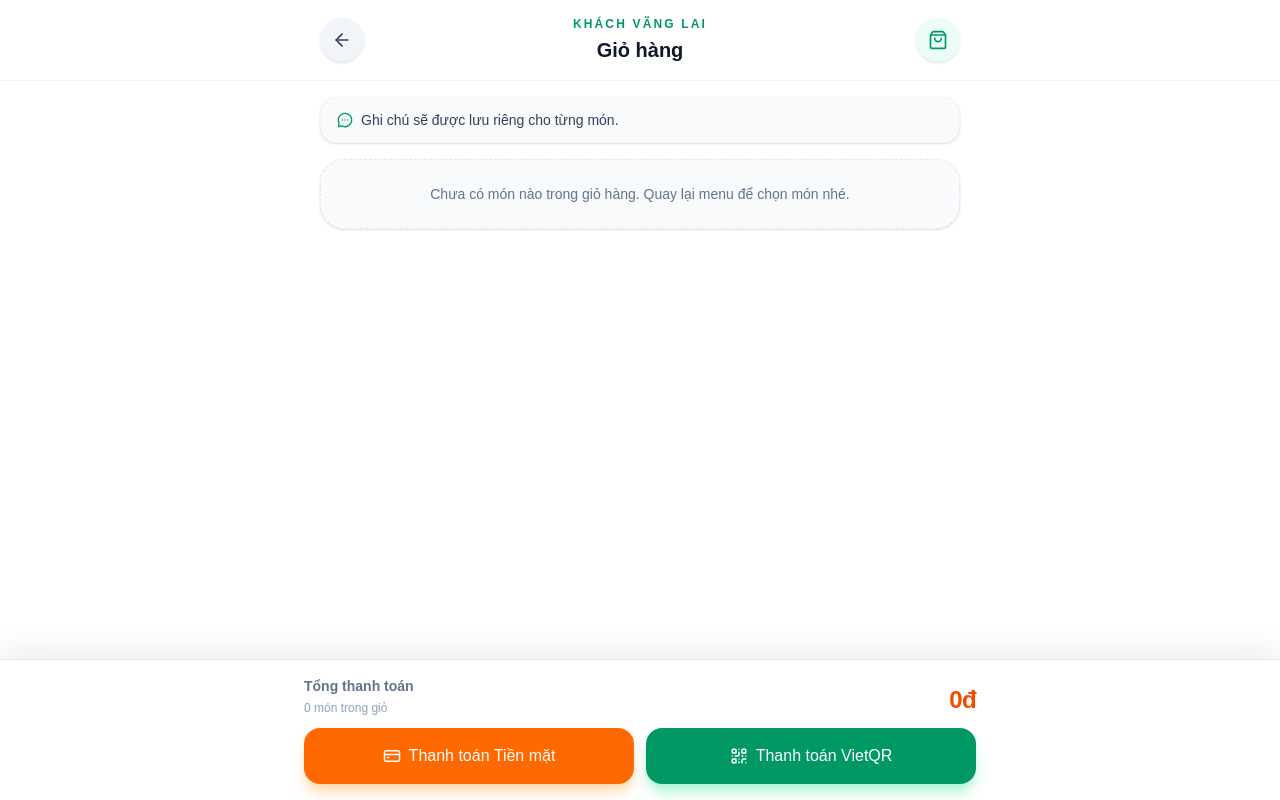
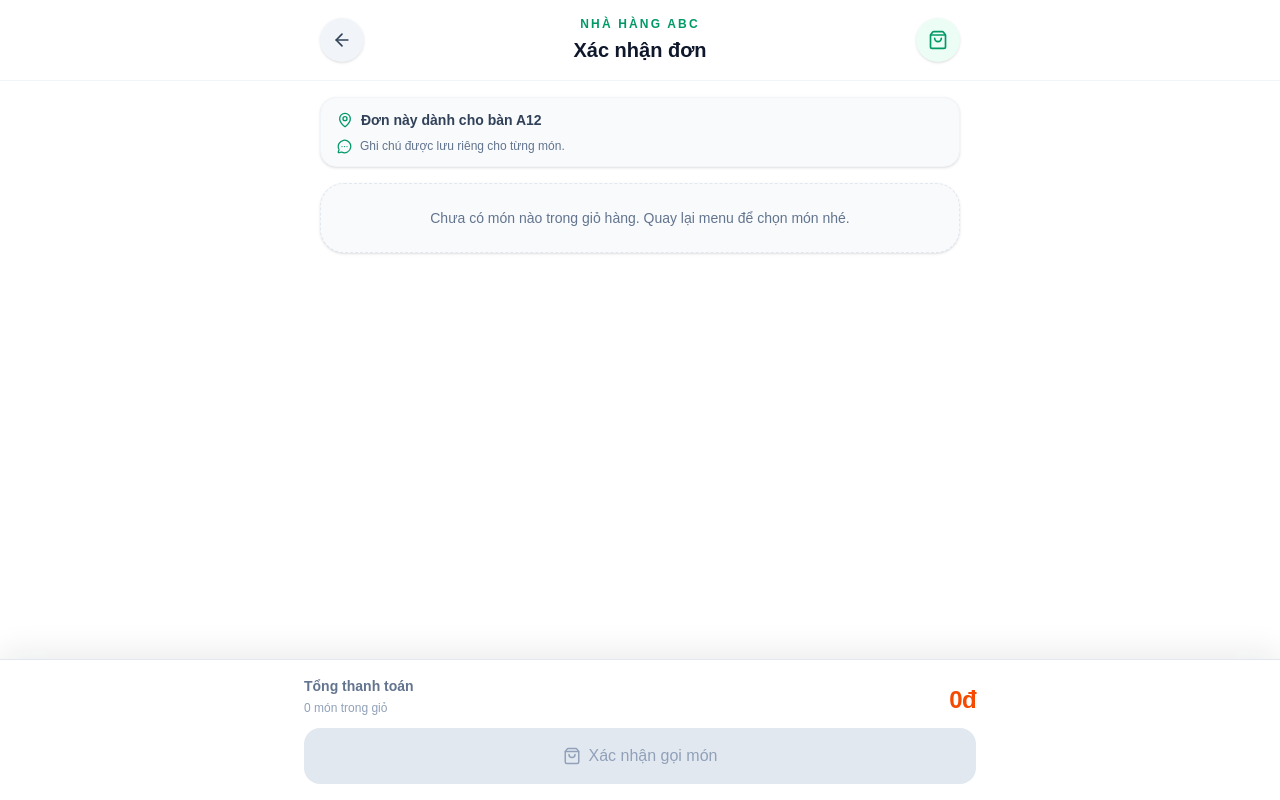
Before and after one commit to poromvp/Smart-POS, a Next.js app in the folder frontend/: page /cart in a window 1280 px wide. Built offline with nearby package versions, Linux system fonts and the light colour scheme.

Commit message:
feat(kds): implement timestamp-based timer and late warning

```diff
--- a/frontend/src/app/cart/page.tsx
+++ b/frontend/src/app/cart/page.tsx
@@ -1,7 +1,8 @@
 "use client";
 
-import { ArrowLeft, CreditCard, MessageCircleMore, Minus, Plus, QrCode, ShoppingBag } from "lucide-react";
+import { ArrowLeft, CheckCircle2, LoaderCircle, MapPin, MessageCircleMore, Minus, Plus, ShoppingBag } from "lucide-react";
 import { useRouter } from "next/navigation";
+import { useState } from "react";
 import { useGuestCart } from "@/components/customer/guestCartStore";
 
 const formatCurrency = (amount: number) => `${amount.toLocaleString("vi-VN")}đ`;
@@ -9,16 +10,51 @@ const formatCurrency = (amount: number) => `${amount.toLocaleString("vi-VN")}đ`
 export default function GuestCartPage() {
   const router = useRouter();
   const { cartItems, totalPrice, updateNote, updateQuantity: changeQuantity, clearCart } = useGuestCart();
+  const [submissionState, setSubmissionState] = useState<"idle" | "submitting" | "success">("idle");
 
-  const handleCashPayment = () => {
-    alert("Đã chọn thanh toán tiền mặt");
-    clearCart();
+  const handleSubmitOrder = () => {
+    if (cartItems.length === 0 || submissionState !== "idle") return;
+
+    setSubmissionState("submitting");
+
+    // Local demo only: no order API or kitchen integration exists yet.
+    window.setTimeout(() => {
+      clearCart();
+      setSubmissionState("success");
+    }, 650);
   };
 
-  const handleVietQrPayment = () => {
-    alert("Đã chọn thanh toán VietQR");
-    clearCart();
+  const handleBackToMenu = () => {
+    setSubmissionState("idle");
+    router.push("/menu");
   };
+
+  if (submissionState === "success") {
+    return (
+      <main className="flex min-h-screen items-center justify-center bg-slate-50 px-4 text-slate-900">
+        <section className="w-full max-w-md rounded-3xl border border-emerald-100 bg-white p-7 text-center shadow-xl shadow-emerald-100/60">
+          <div className="mx-auto flex h-16 w-16 items-center justify-center rounded-full bg-emerald-100 text-emerald-600">
+            <CheckCircle2 size={36} aria-hidden="true" />
+          </div>
+          <p className="mt-5 text-xs font-bold uppercase tracking-[0.18em] text-emerald-600">Bàn A12</p>
+          <h1 className="mt-2 text-2xl font-extrabold">Đã ghi nhận yêu cầu gọi món</h1>
+          <p className="mt-3 text-sm leading-6 text-slate-600">
+            Yêu cầu đã được lưu trong phiên bản demo trên thiết bị này.
+          </p>
+          <p className="mt-2 text-xs leading-5 text-slate-400">
+            Hệ thống hiện chưa kết nối gửi đơn trực tiếp đến bếp.
+          </p>
+          <button
+            type="button"
+            onClick={handleBackToMenu}
+            className="mt-7 min-h-14 w-full rounded-2xl bg-emerald-600 px-5 font-bold text-white shadow-lg shadow-emerald-200 transition active:scale-[0.98] hover:bg-emerald-700"
+          >
+            Quay lại thực đơn
+          </button>
+        </section>
+      </main>
+    );
+  }
 
   return (
     <main className="min-h-screen bg-white text-slate-900">
@@ -34,10 +70,8 @@ export default function GuestCartPage() {
           </button>
 
           <div className="text-center">
-            <p className="text-xs font-semibold uppercase tracking-[0.18em] text-emerald-600">
-              Khách vãng lai
-            </p>
-            <h1 className="mt-1 text-xl font-bold text-slate-900">Giỏ hàng</h1>
+            <p className="text-xs font-semibold uppercase tracking-[0.18em] text-emerald-600">Nhà hàng ABC</p>
+            <h1 className="mt-1 text-xl font-bold text-slate-900">Xác nhận đơn</h1>
           </div>
 
           <div className="flex h-11 w-11 items-center justify-center rounded-full bg-emerald-50 text-emerald-600 shadow-sm">
@@ -48,9 +82,13 @@ export default function GuestCartPage() {
 
       <section className="mx-auto max-w-2xl px-4 pb-36 pt-4">
         <div className="mb-4 rounded-2xl border border-slate-100 bg-slate-50 px-4 py-3 text-sm text-slate-600 shadow-sm">
-          <div className="flex items-center gap-2 text-slate-700">
-            <MessageCircleMore size={16} className="text-emerald-600" aria-hidden="true" />
-            Ghi chú sẽ được lưu riêng cho từng món.
+          <div className="flex items-center gap-2 font-semibold text-slate-700">
+            <MapPin size={16} className="text-emerald-600" aria-hidden="true" />
+            Đơn này dành cho bàn A12
+          </div>
+          <div className="mt-2 flex items-center gap-2 text-xs text-slate-500">
+            <MessageCircleMore size={15} className="text-emerald-600" aria-hidden="true" />
+            Ghi chú được lưu riêng cho từng món.
           </div>
         </div>
 
@@ -66,6 +104,8 @@ export default function GuestCartPage() {
                 <div className="min-w-0">
                   <h2 className="truncate text-base font-bold text-slate-900">{item.name}</h2>
                   <p className="mt-1 text-sm font-semibold text-emerald-600">{formatCurrency(item.basePrice + item.modifierTotal)}</p>
+                  {item.toppings.length > 0 && <p className="mt-1 text-xs text-slate-500">Topping: {item.toppings.join(", ")}</p>}
+                  <p className="mt-1 text-xs text-slate-500">Độ ngọt: {item.sweetness}</p>
                 </div>
 
                 <div className="flex items-center rounded-full border border-slate-200 bg-white shadow-sm">
@@ -115,25 +155,15 @@ export default function GuestCartPage() {
             <p className="text-2xl font-extrabold tracking-tight text-orange-600">{formatCurrency(totalPrice)}</p>
           </div>
 
-          <div className="grid grid-cols-2 gap-3">
-            <button
-              type="button"
-              onClick={handleCashPayment}
-              className="flex min-h-14 items-center justify-center gap-2 rounded-2xl bg-orange-500 px-4 text-sm font-bold text-white shadow-lg shadow-orange-200 transition active:scale-[0.98] hover:bg-orange-600"
-            >
-              <CreditCard size={18} aria-hidden="true" />
-              Thanh toán Tiền mặt
-            </button>
-
-            <button
-              type="button"
-              onClick={handleVietQrPayment}
-              className="flex min-h-14 items-center justify-center gap-2 rounded-2xl bg-emerald-600 px-4 text-sm font-bold text-white shadow-lg shadow-emerald-200 transition active:scale-[0.98] hover:bg-emerald-700"
-            >
-              <QrCode size={18} aria-hidden="true" />
-              Thanh toán VietQR
-            </button>
-          </div>
+          <button
+            type="button"
+            onClick={handleSubmitOrder}
+            disabled={cartItems.length === 0 || submissionState !== "idle"}
+            className="flex min-h-14 w-full items-center justify-center gap-2 rounded-2xl bg-emerald-600 px-4 text-sm font-bold text-white shadow-lg shadow-emerald-200 transition active:scale-[0.98] hover:bg-emerald-700 disabled:cursor-not-allowed disabled:bg-slate-200 disabled:text-slate-400 disabled:shadow-none"
+          >
+            {submissionState === "submitting" ? <LoaderCircle size={18} className="animate-spin" aria-hidden="true" /> : <ShoppingBag size={18} aria-hidden="true" />}
+            {submissionState === "submitting" ? "Đang ghi nhận..." : "Xác nhận gọi món"}
+          </button>
         </div>
       </footer>
     </main>
--- a/frontend/src/app/menu/page.tsx
+++ b/frontend/src/app/menu/page.tsx
@@ -2,7 +2,7 @@
 
 import { useState } from "react";
 import { useRouter } from "next/navigation";
-import { ShoppingCart } from "lucide-react";
+import { MapPin, ShoppingCart } from "lucide-react";
 
 import MenuItem, {
   type MenuItemData,
@@ -67,7 +67,7 @@ const STATION_LABEL: Record<MenuItemData["stationId"], string> = {
 export default function MenuPage() {
   const router = useRouter();
   const [selectedItem, setSelectedItem] = useState<MenuItemData | null>(null);
-  const { cartItems, addItem, clearCart } = useGuestCart();
+  const { cartItems, addItem } = useGuestCart();
 
   const handleAddToCart = (selection: ModifierSelection) => {
     if (!selectedItem) return;
@@ -89,13 +89,6 @@ export default function MenuPage() {
     setSelectedItem(null);
   };
 
-  const handleSubmitOrder = () => {
-    if (cartItems.length === 0) return;
-
-    alert("Đã gửi đơn xuống bếp thành công");
-    clearCart();
-  };
-
   return (
     <main className="min-h-screen bg-slate-50 pb-32">
       {/* Header */}
@@ -111,9 +104,10 @@ export default function MenuPage() {
                 Thực đơn
               </h1>
 
-              <p className="mt-1 text-sm text-slate-500">
-                Bàn #A12 • Quét QR thành công
-              </p>
+              <div className="mt-2 inline-flex items-center gap-2 rounded-full bg-emerald-50 px-3 py-1.5 text-sm font-medium text-emerald-700">
+                <MapPin size={15} aria-hidden="true" />
+                Đang gọi món cho bàn A12
+              </div>
             </div>
 
             <div className="ml-auto flex justify-end">
@@ -123,7 +117,7 @@ export default function MenuPage() {
                 className="inline-flex h-11 items-center gap-2 rounded-full border border-slate-200 bg-white px-4 text-sm font-semibold text-slate-700 shadow-sm transition hover:border-orange-300 hover:bg-orange-50 hover:text-orange-700"
               >
                 <ShoppingCart size={18} aria-hidden="true" />
-                Giỏ hàng
+                Xem giỏ
               </button>
             </div>
           </div>
@@ -173,7 +167,7 @@ export default function MenuPage() {
       {/* Floating Cart */}
       <FloatingCart
         items={cartItems}
-        onSubmitOrder={handleSubmitOrder}
+        onViewCart={() => router.push("/cart")}
       />
     </main>
   );
--- a/frontend/src/components/customer/FloatingCart.tsx
+++ b/frontend/src/components/customer/FloatingCart.tsx
@@ -5,12 +5,12 @@ import type { CartItem } from "./guestCartStore";
 
 interface FloatingCartProps {
   items: CartItem[];
-  onSubmitOrder: () => void;
+  onViewCart: () => void;
 }
 
 export default function FloatingCart({
   items,
-  onSubmitOrder,
+  onViewCart,
 }: FloatingCartProps) {
   const [open, setOpen] = useState(false);
 
@@ -121,10 +121,10 @@ export default function FloatingCart({
 
               <button
                 type="button"
-                onClick={onSubmitOrder}
+                onClick={onViewCart}
                 className="min-h-14 w-full rounded-2xl bg-emerald-600 px-5 font-semibold text-white shadow-lg shadow-emerald-200 transition active:scale-[0.98] hover:bg-emerald-700"
               >
-                Gửi đơn xuống bếp
+                Xem và xác nhận đơn
               </button>
             </div>
           </div>
--- a/frontend/src/lib/utils/timeFormat.ts
+++ b/frontend/src/lib/utils/timeFormat.ts
@@ -2,6 +2,20 @@ export interface ElapsedTime {
   totalSeconds: number;
   minutes: number;
   seconds: number;
+}
+
+export type KdsTaskStatus = "safe" | "warning" | "danger";
+
+/**
+ * Unconfirmed assumption based on the existing 5-minute warning for a
+ * 10-minute target. Keep this configurable until the team confirms a rule.
+ */
+export const KDS_WARNING_THRESHOLD_RATIO = 0.5;
+
+export interface KdsTaskTiming extends ElapsedTime {
+  targetSeconds: number;
+  remainingSeconds: number;
+  status: KdsTaskStatus;
 }
 
 /**
@@ -28,6 +42,33 @@ export function getElapsedTime(
   };
 }
 
+/** Derive KDS timer values and visual status from the task timestamp/target. */
+export function getKdsTaskTiming(
+  startTime: string,
+  targetTimeMinutes: number,
+  currentTime: number = Date.now()
+): KdsTaskTiming {
+  const elapsed = getElapsedTime(startTime, currentTime);
+  const targetSeconds = Math.max(0, targetTimeMinutes * 60);
+  const remainingSeconds = targetSeconds - elapsed.totalSeconds;
+  const warningThresholdSeconds =
+    targetSeconds * KDS_WARNING_THRESHOLD_RATIO;
+
+  const status: KdsTaskStatus =
+    elapsed.totalSeconds > targetSeconds
+      ? "danger"
+      : elapsed.totalSeconds >= warningThresholdSeconds
+        ? "warning"
+        : "safe";
+
+  return {
+    ...elapsed,
+    targetSeconds,
+    remainingSeconds,
+    status,
+  };
+}
+
 /**
  * Format thành MM:SS
  */
```
Also changed, not shown: frontend/src/components/kds/KitchenTaskCard.tsx (+14 -20 lines), 4 other files (tests, documents, lock files or other folders).
